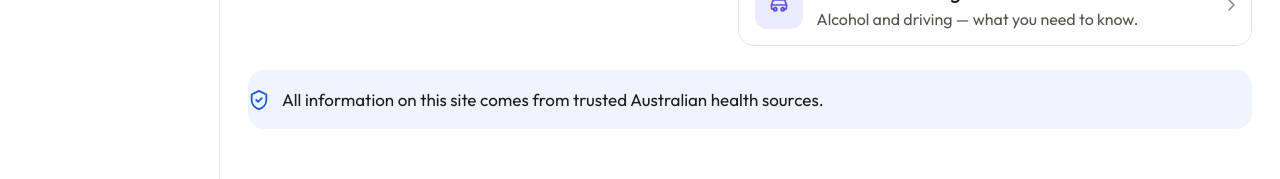
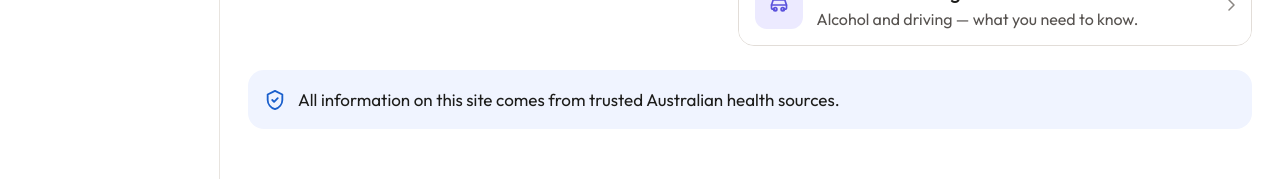
Before and after one commit to zlin0123-cyber/alcohol-health-prototype, a React (Vite) app: page / in a window 1280 px wide. Both pictures are taken after a click on the button "Learn". Shown: the part 594-773 px from the top of the page. Built offline with nearby package versions, Linux system fonts and the light colour scheme; the HTML template or start-up script is replaced by a standard one.

Commit message:
Fix Learn trust banner spacing on desktop

```diff
--- a/src/index.css
+++ b/src/index.css
@@ -204,11 +204,14 @@ textarea {
   }
 
   .learn-featured-wrap,
-  .learn-topics-wrap,
-  .learn-trust-wrap {
-    margin-inline: 0;
-    padding-inline: 0;
-  }
+.learn-topics-wrap {
+  margin-inline: 0;
+  padding-inline: 0;
+}
+
+.learn-trust-wrap {
+  margin-inline: 0;
+}
 
   .record-page-top,
   .record-controls,
```
